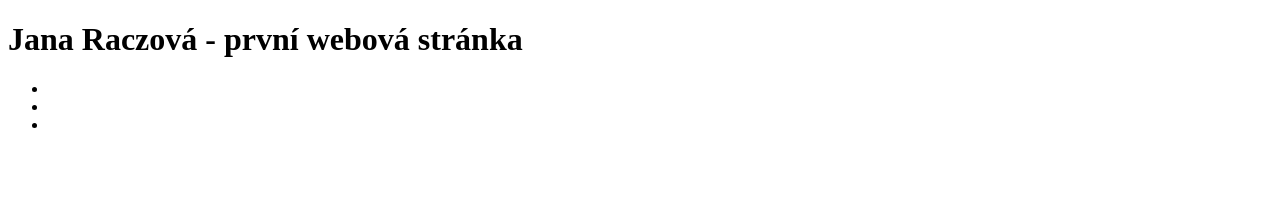
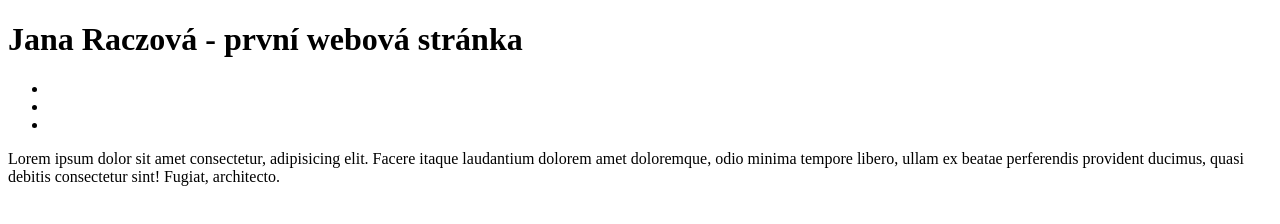
Before and after one commit to switt007/hokus-pokus, a plain HTML site: page index.html in a window 1280 px wide. Drawn offline with Linux system fonts and the light colour scheme.

Commit message:
přidán lorem

```diff
--- a/index.html
+++ b/index.html
@@ -15,6 +15,9 @@
         <li><a href=""></a></li>
         <li><a href=""></a></li>
     </ul>
+
+Lorem ipsum dolor sit amet consectetur, adipisicing elit. Facere itaque laudantium dolorem amet doloremque, odio minima tempore libero, ullam ex beatae perferendis provident ducimus, quasi debitis consectetur sint! Fugiat, architecto.
+
 
     <!--
            git config --global user.name "Tomáš Kout"
```
